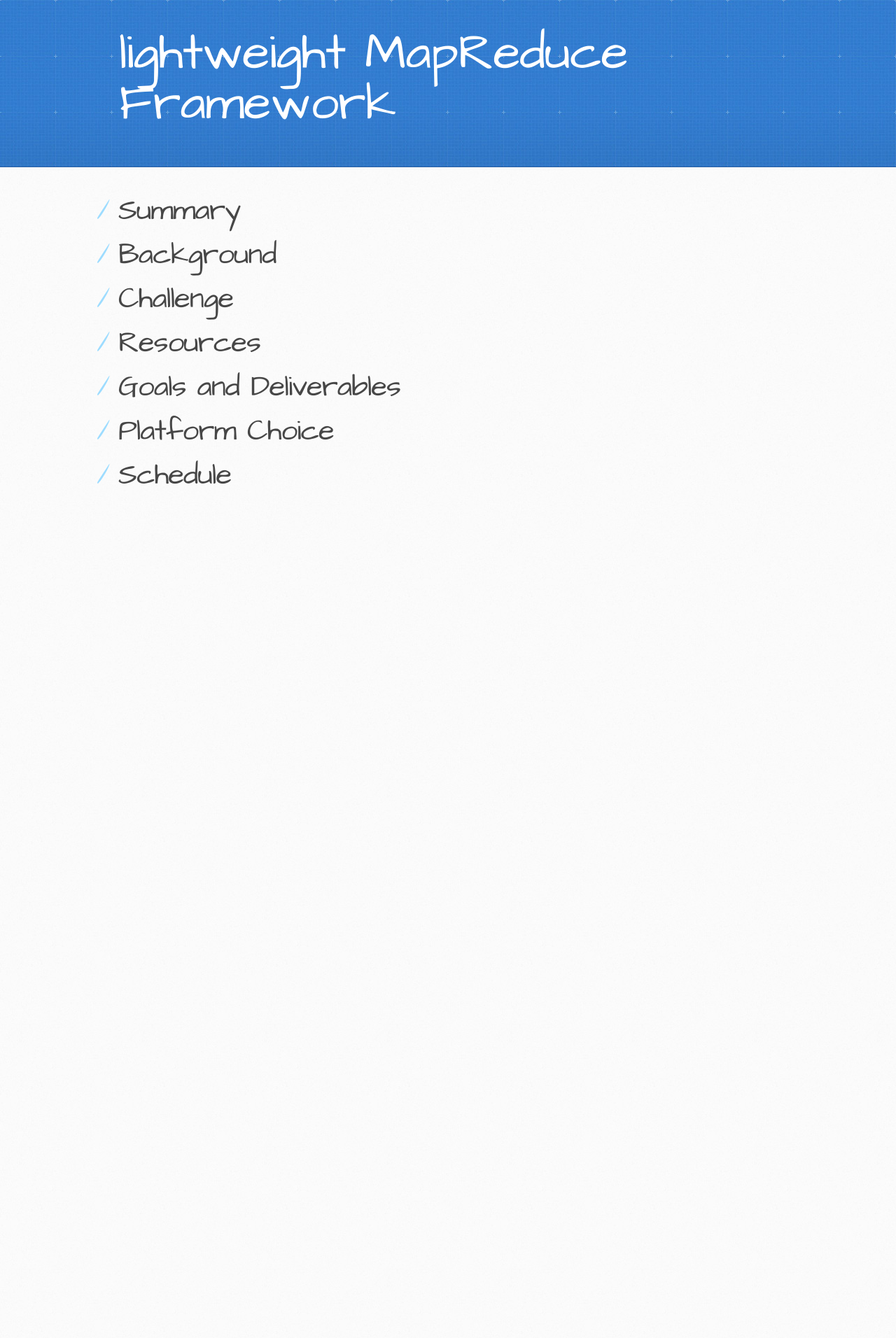
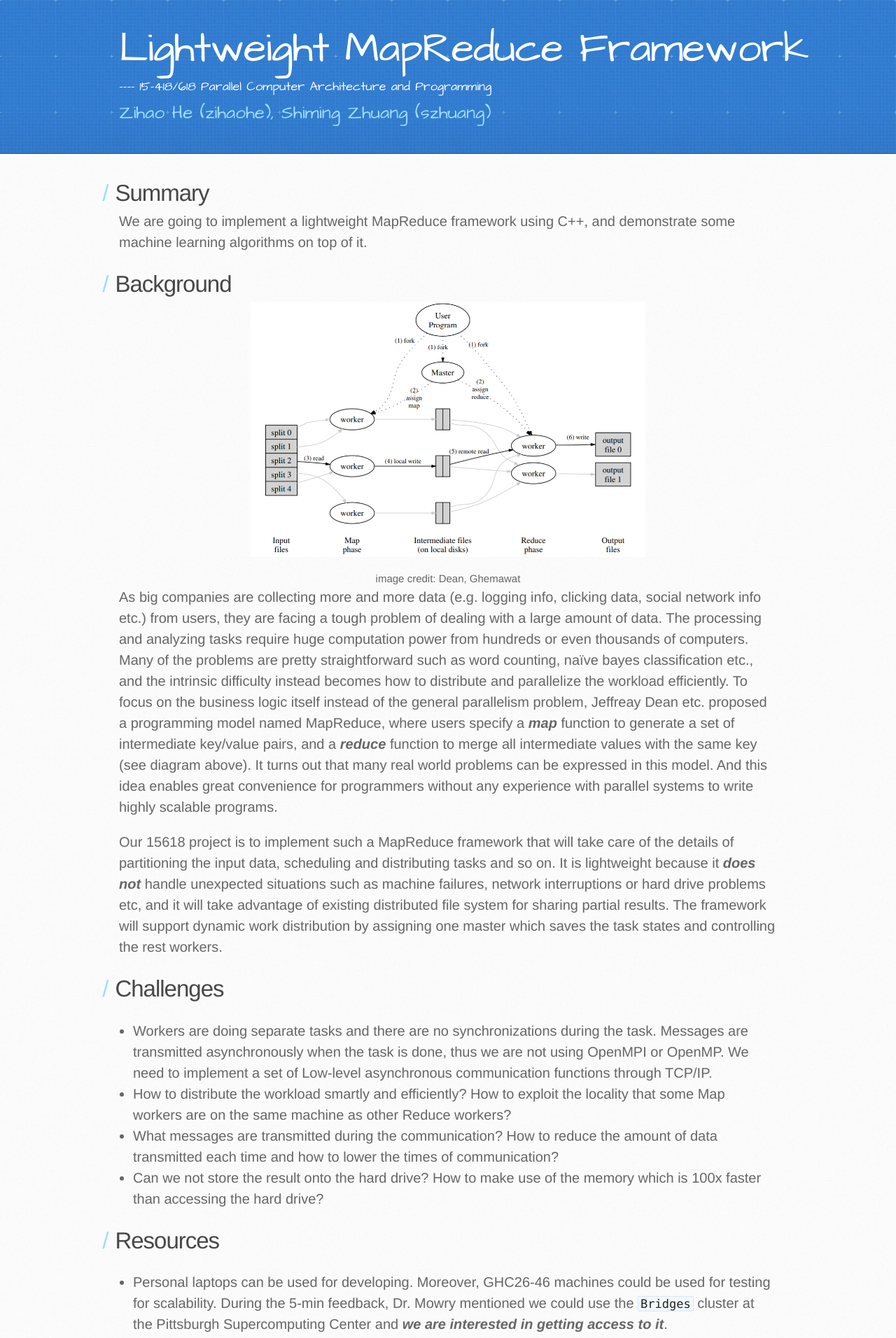
Before and after one commit to hzh0512/hzh0512.github.io, a Jekyll site: the page built from _p/mapreduce.md, in a window 1280 px wide. Shown: the top 1912 px of the page at 70% size. Built offline with Jekyll 4.4.1, drawn with Linux system fonts in a browser that asks for light colours; before the commit the page ends 900 px from its top, so only the background shows below that; some of the changed text lies outside the part shown.

Commit message:
first version of the project proposal

```diff
--- a/_layouts/project.html
+++ b/_layouts/project.html
@@ -20,13 +20,14 @@
         <a href="{{ '/' | absolute_url }}">
           <h1>{{ page.title }}</h1>
         </a>
+		<h3> ---- {{ page.tag }}</h3>
         <h2>{{ page.description }}</h2>
       </div>
     </header>
 
     <div id="content-wrapper">
       <div class="inner clearfix">
-        <section id="main-content">
+        <section id="main-content" style="width:100%;">
           {{ content }}
         </section>
 
--- a/_p/mapreduce.md
+++ b/_p/mapreduce.md
@@ -1,18 +1,62 @@
 ---
 layout: project
-title: lightweight MapReduce Framework
+title: Lightweight MapReduce Framework
+tag: 15-418/618 Parallel Computer Architecture and Programming
+description: Zihao He (zihaohe), Shiming Zhuang (szhuang)
 ---
 
 # Summary
 
+We are going to implement a lightweight MapReduce framework using C++, and demonstrate some machine learning algorithms on top of it.
+
 # Background
 
-# Challenge
+![execution overview](../assets/images/mr1.png)
+<center>image credit: Dean, Ghemawat</center>
+
+As big companies are collecting more and more data (e.g. logging info, clicking data, social network info etc.) from users, they are facing a tough problem of dealing with a large amount of data. The processing and analyzing tasks require huge computation power from hundreds or even thousands of computers. Many of the problems are pretty straightforward such as word counting, naïve bayes classification etc., and the intrinsic difficulty instead becomes how to distribute and parallelize the workload efficiently. To focus on the business logic itself instead of the general parallelism problem, Jeffreay Dean etc. proposed a programming model named MapReduce, where users specify a *map* function to generate a set of intermediate key/value pairs, and a *reduce* function to merge all intermediate values with the same key (see diagram above). It turns out that many real world problems can be expressed in this model. And this idea enables great convenience for programmers without any experience with parallel systems to write highly scalable programs.
+
+Our 15618 project is to implement such a MapReduce framework that will take care of the details of partitioning the input data, scheduling and distributing tasks and so on. It is lightweight because it *does not* handle unexpected situations such as machine failures, network interruptions or hard drive problems etc, and it will take advantage of existing distributed file system for sharing partial results. The framework will support dynamic work distribution by assigning one master which saves the task states and controlling the rest workers.
+
+# Challenges
+
+* Workers are doing separate tasks and there are no synchronizations during the task. Messages are transmitted asynchronously when the task is done, thus we are not using OpenMPI or OpenMP. We need to implement a set of Low-level asynchronous communication functions through TCP/IP.
+* How to distribute the workload smartly and efficiently? How to exploit the locality that some Map workers are on the same machine as other Reduce workers?
+* What messages are transmitted during the communication? How to reduce the amount of data transmitted each time and how to lower the times of communication?
+* Can we not store the result onto the hard drive? How to make use of the memory which is 100x faster than accessing the hard drive?
+
 
 # Resources
 
+* Personal laptops can be used for developing. Moreover, GHC26-46 machines could be used for testing for scalability. During the 5-min feedback, Dr. Mowry mentioned we could use the `Bridges` cluster at the Pittsburgh Supercomputing Center and *we are interested in getting access to it*.
+* The paper from Google is our reference.
+> J. Dean and S. Ghemawat, MapReduce: Simplified Data Processing on Large Clusters. Communications of the ACM, 2008
+* A word counting implementation on a single machine on [Github](https://github.com/cdmh/mapreduce). Another implementation with static scheduling pattern on [Github](https://github.com/wangkuiyi/mapreduce-lite).
+
 # Goals and Deliverables
+
+* [75%]
+
+* [100%]
+
+* [120%]
 
 # Platform Choice
 
+We decide to use C++ and focus on Linux. Because C++ is highly efficient compared with Java, the STL and thread/chrono standard libraries give us enough flexibility, and libevent/protobuf libraries make it more portable and convenient for asynchronous network communication and serialization. Linux is the mainstream operating system in servers and supercomputers.
+
 # Schedule
+
+* Week 1 (Until 11/4):
+
+* Week 2 (Until 11/11):
+
+* Week 3 (Until 11/18) (11/19 Checkpoint):
+
+* Week 4 (Until 11/25):
+
+* Week 5 (Until 12/2):
+
+* Week 6 (Until 12/9):
+
+* Week 7 (Until 12/16) (12/15 Final Report):
--- a/_sass/jekyll-theme-architect.scss
+++ b/_sass/jekyll-theme-architect.scss
@@ -32,10 +32,10 @@ header {
 }
 
 header h1 {
-  width: 800px;
+  width: 1000px;
   margin-top: 0;
   margin-bottom: 0.2em;
-  font-size: 72px;
+  font-size: 60px;
   font-weight: normal;
   line-height: 1;
   color: #fff;
@@ -43,13 +43,24 @@ header h1 {
 }
 
 header h2 {
-  width: 540px;
+  width: 1000px;
   margin-top: 0;
   margin-bottom: 0;
   font-size: 26px;
   font-weight: normal;
   line-height: 1.3;
   color: #9ddcff;
+  letter-spacing: 0;
+}
+
+header h3 {
+  width: 1000px;
+  margin-top: 0;
+  margin-bottom: 10px;
+  font-size: 18px;
+  font-weight: normal;
+  line-height: 1.3;
+  color: #fff;
   letter-spacing: 0;
 }
 
@@ -70,7 +81,14 @@ header h2 {
 }
 
 #main-content img {
-  max-width: 100%;
+  max-width: 60%;
+  margin-left: auto;
+  margin-right:auto;
+  display:block;
+}
+
+#main-content em {
+  font-weight: bold;
 }
 
 aside#sidebar {
@@ -124,7 +142,7 @@ aside a.button {
 code, pre {
   margin-bottom: 30px;
   font-family: Monaco, "Bitstream Vera Sans Mono", "Lucida Console", Terminal, monospace;
-  font-size: 13px;
+  font-size: 17px;
   color: #222;
 }
 
@@ -190,8 +208,8 @@ form {
 #main-content h1 {
   margin-top: 0;
   margin-bottom: 0;
-  font-family: 'Architects Daughter', 'Helvetica Neue', Helvetica, Arial, serif;
-  font-size: 2.8em;
+  font-family: 'Constantia', 'Helvetica Neue', Helvetica, Arial, serif;
+  font-size: 2.2em;
   font-weight: normal;
   color: #474747;
   text-indent: 6px;
@@ -207,7 +225,7 @@ form {
 
 #main-content h2 {
   margin-bottom: 8px;
-  font-family: 'Architects Daughter', 'Helvetica Neue', Helvetica, Arial, serif;
+  font-family: 'Constantia', 'Helvetica Neue', Helvetica, Arial, serif;
   font-size: 22px;
   font-weight: bold;
   color: #474747;
@@ -223,7 +241,7 @@ form {
 #main-content h3 {
   margin-top: 24px;
   margin-bottom: 8px;
-  font-family: 'Architects Daughter', 'Helvetica Neue', Helvetica, Arial, serif;
+  font-family: 'Constantia', 'Helvetica Neue', Helvetica, Arial, serif;
   font-size: 18px;
   font-weight: bold;
   color: #474747;
@@ -239,7 +257,7 @@ form {
 
 #main-content h4 {
   margin-bottom: 8px;
-  font-family: 'Architects Daughter', 'Helvetica Neue', Helvetica, Arial, serif;
+  font-family: 'Constantia', 'Helvetica Neue', Helvetica, Arial, serif;
   font-size: 15px;
   font-weight: bold;
   color: #474747;
@@ -255,7 +273,7 @@ h4:before {
 
 #main-content h5 {
   margin-bottom: 8px;
-  font-family: 'Architects Daughter', 'Helvetica Neue', Helvetica, Arial, serif;
+  font-family: 'Constantia', 'Helvetica Neue', Helvetica, Arial, serif;
   font-size: 14px;
   color: #474747;
   text-indent: 3px;
@@ -269,7 +287,7 @@ h5:before {
 
 #main-content h6 {
   margin-bottom: 8px;
-  font-family: 'Architects Daughter', 'Helvetica Neue', Helvetica, Arial, serif;
+  font-family: 'Constantia', 'Helvetica Neue', Helvetica, Arial, serif;
   font-size: .8em;
   color: #474747;
   text-indent: 3px;
@@ -282,6 +300,7 @@ h6:before {
 }
 
 p {
+  font-size: 20px;
   margin-bottom: 20px;
 }
 
@@ -296,23 +315,26 @@ p a {
 blockquote {
   padding: 0 0 0 30px;
   margin-bottom: 20px;
-  font-size: 15px;
+  font-size: 20px;
   border-left: 10px solid #e9e9e9;
 }
 
 ul {
+  font-size: 20px;
   list-style-position: inside;
   list-style: disc;
   padding-left: 20px;
 }
 
 ol {
+  font-size: 20px;
   list-style-position: inside;
   list-style: decimal;
   padding-left: 20px;
 }
 
 dl dd {
+  font-size: 20px;
   font-style: italic;
   font-weight: 100;
 }
@@ -360,10 +382,10 @@ footer a:hover {
     width: 340px;
   }
   header h1 {
-    font-size: 60px;
+    font-size: 40px;
   }
   header h2 {
-    font-size: 30px;
+    font-size: 25px;
   }
   #main-content {
     width: 490px;
```
Also changed, not shown: assets/images/mr1.png (added), favicon.ico (added).
